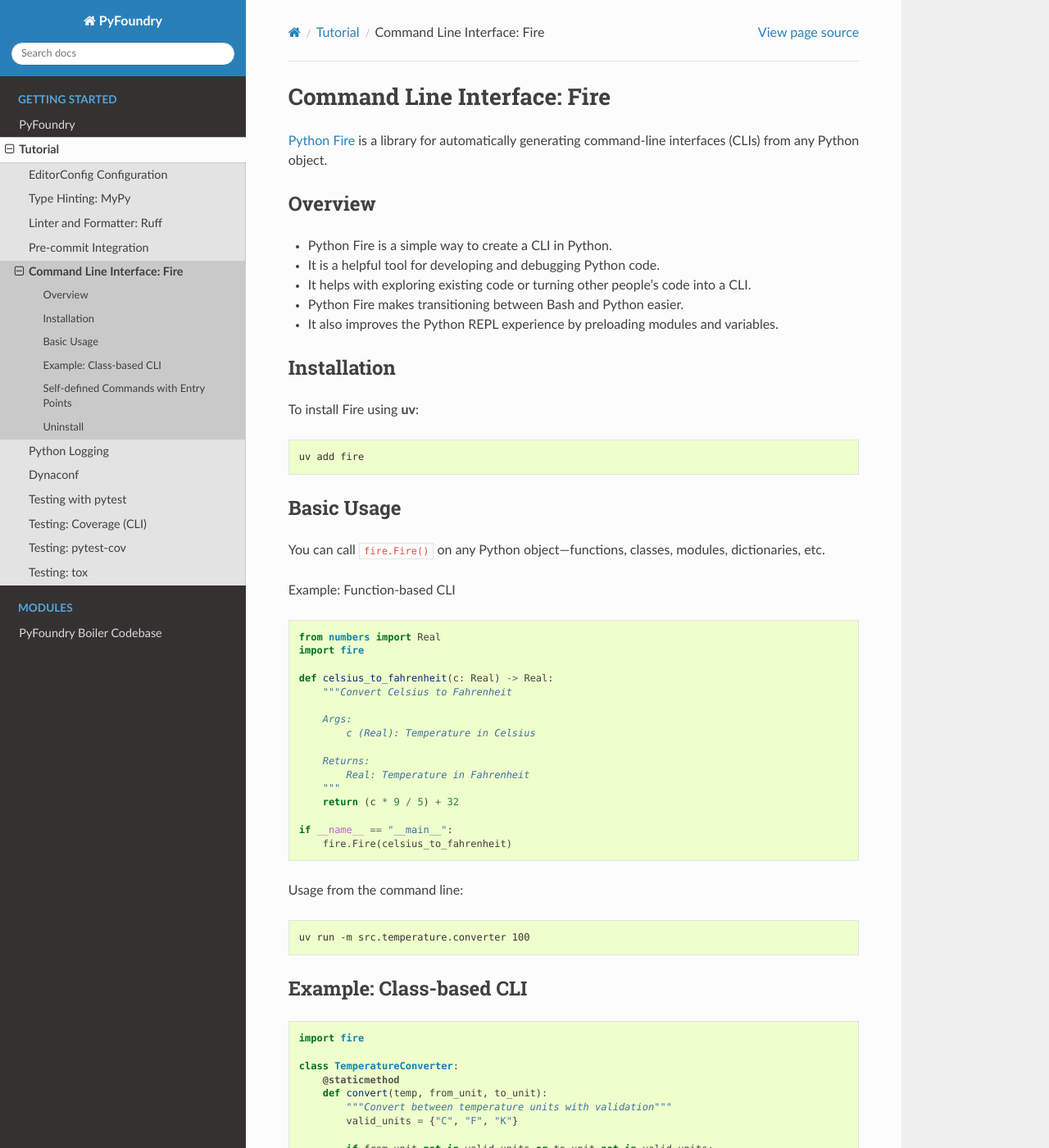
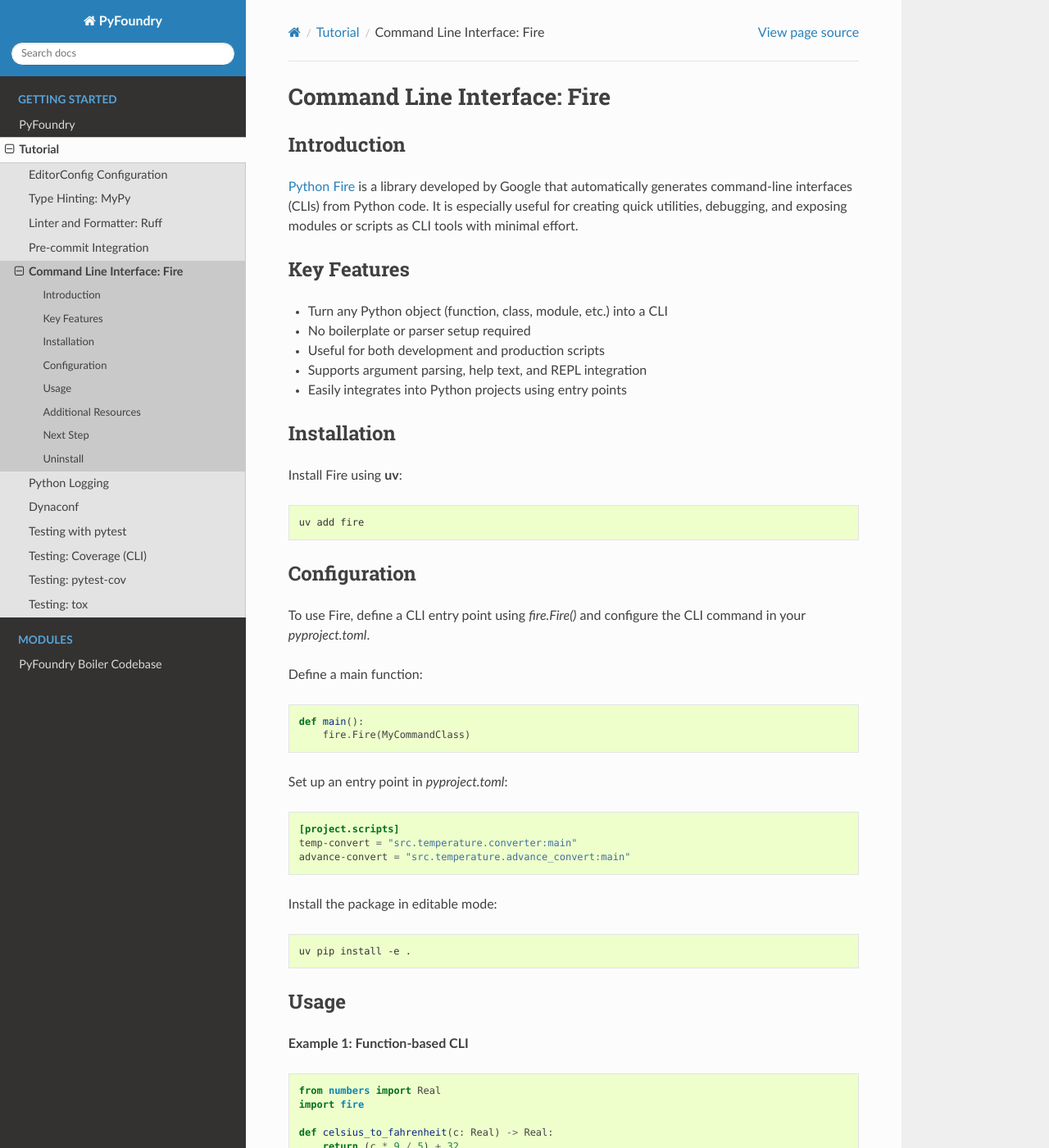
Before and after one commit to sunil-fm/FusePyStarter, a Sphinx documentation site: the page built from docs/setup/fire.rst, in a window 1280 px wide and 1400 px high. Shown: the whole window at 82% size. Built offline with Sphinx 7.4.7 and the Read the Docs theme 3.1.0, drawn with Linux system fonts in a browser that asks for light colours; pages that are not in the unit, such as notebooks, are missing from menus; some of the changed text lies outside the part shown.

Commit message:
docs(fire): restructure fire - Introduction - Key Features - Installation - Configuration - Usage - Additional Resources - Next Step - Uninstall

```diff
--- a/docs/setup/fire.rst
+++ b/docs/setup/fire.rst
@@ -1,34 +1,60 @@
-
 ============================
 Command Line Interface: Fire
 ============================
 
-`Python Fire <https://google.github.io/python-fire/>`_ is a library for automatically generating command-line interfaces (CLIs) from any Python object.
+Introduction
+------------
 
-Overview
---------
+`Python Fire <https://google.github.io/python-fire/>`_ is a library developed by Google that automatically generates command-line interfaces (CLIs) from Python code. It is especially useful for creating quick utilities, debugging, and exposing modules or scripts as CLI tools with minimal effort.
 
-- Python Fire is a simple way to create a CLI in Python.
-- It is a helpful tool for developing and debugging Python code.
-- It helps with exploring existing code or turning other people's code into a CLI.
-- Python Fire makes transitioning between Bash and Python easier.
-- It also improves the Python REPL experience by preloading modules and variables.
+Key Features
+------------
+
+- Turn any Python object (function, class, module, etc.) into a CLI
+- No boilerplate or parser setup required
+- Useful for both development and production scripts
+- Supports argument parsing, help text, and REPL integration
+- Easily integrates into Python projects using entry points
 
 Installation
 ------------
 
-To install Fire using **uv**:
+Install Fire using **uv**:
 
 .. code-block:: console
 
     uv add fire
 
-Basic Usage
------------
+Configuration
+-------------
 
-You can call ``fire.Fire()`` on any Python object—functions, classes, modules, dictionaries, etc.
+To use Fire, define a CLI entry point using `fire.Fire()` and configure the CLI command in your `pyproject.toml`.
 
-Example: Function-based CLI
+Define a main function:
+
+.. code-block:: python
+
+    def main():
+        fire.Fire(MyCommandClass)
+
+Set up an entry point in `pyproject.toml`:
+
+.. code-block:: toml
+
+    [project.scripts]
+    temp-convert = "src.temperature.converter:main"
+    advance-convert = "src.temperature.advance_convert:main"
+
+Install the package in editable mode:
+
+.. code-block:: console
+
+    uv pip install -e .
+
+Usage
+-----
+
+**Example 1: Function-based CLI**
 
 .. code-block:: python
 
@@ -36,27 +62,18 @@ Example: Function-based CLI
     import fire
 
     def celsius_to_fahrenheit(c: Real) -> Real:
-        """Convert Celsius to Fahrenheit
-
-        Args:
-            c (Real): Temperature in Celsius
-
-        Returns:
-            Real: Temperature in Fahrenheit
-        """
         return (c * 9 / 5) + 32
 
-    if __name__ == "__main__":
+    def main():
         fire.Fire(celsius_to_fahrenheit)
 
-Usage from the command line:
+Run it:
 
 .. code-block:: console
 
-    uv run -m src.temperature.converter 100
+    temp-convert 100
 
-Example: Class-based CLI
-------------------------
+**Example 2: Class-based CLI**
 
 .. code-block:: python
 
@@ -65,15 +82,11 @@ Example: Class-based CLI
     class TemperatureConverter:
         @staticmethod
         def convert(temp, from_unit, to_unit):
-            """Convert between temperature units with validation"""
             valid_units = {"C", "F", "K"}
-
             if from_unit not in valid_units or to_unit not in valid_units:
                 raise ValueError("Invalid temperature unit")
-
             if from_unit == to_unit:
                 return temp
-
             if from_unit == "C":
                 return (temp * 9 / 5) + 32 if to_unit == "F" else temp + 273.15
             elif from_unit == "F":
@@ -81,60 +94,30 @@ Example: Class-based CLI
             elif from_unit == "K":
                 return temp - 273.15 if to_unit == "C" else (temp - 273.15) * 9 / 5 + 32
 
-    if __name__ == "__main__":
+    def main():
         fire.Fire(TemperatureConverter)
 
-Run from the command line:
+Run it:
 
 .. code-block:: console
 
-    uv run -m src.temperature.advanced convert 100 F C
+    advance-convert convert 100 F C
 
-Self-defined Commands with Entry Points
----------------------------------------
+Additional Resources
+--------------------
 
-To simplify CLI commands, define a ``main`` function instead of using ``if __name__ == "__main__"``:
+- Official Docs: https://google.github.io/python-fire/
+- GitHub Repo: https://github.com/google/python-fire
 
-Before:
+Next Step
+---------
 
-.. code-block:: python
-
-    if __name__ == "__main__":
-        fire.Fire(TemperatureConverter)
-
-After:
-
-.. code-block:: python
-
-    def main():
-        fire.Fire(TemperatureConverter)
-
-Then register the entry point in ``pyproject.toml`` under ``[project.scripts]``:
-
-.. code-block:: toml
-
-    [project.scripts]
-    temp-convert = "src.temperature.converter:main"
-    advance-convert = "src.temperature.advance_convert:main"
-
-Install your package in editable mode:
-
-.. code-block:: console
-
-    uv pip install -e .
-
-Now you can run the CLI commands directly:
-
-.. code-block:: console
-
-    temp-convert 100
-
-    advance-convert convert 100 F C
+After setting up Python Fire for CLI generation, the next step is to implement **Python Logging** to monitor and trace the behavior of your application.
 
 Uninstall
 ---------
 
-To uninstall the Fire library:
+To remove Fire from your environment:
 
 .. code-block:: console
 
```
